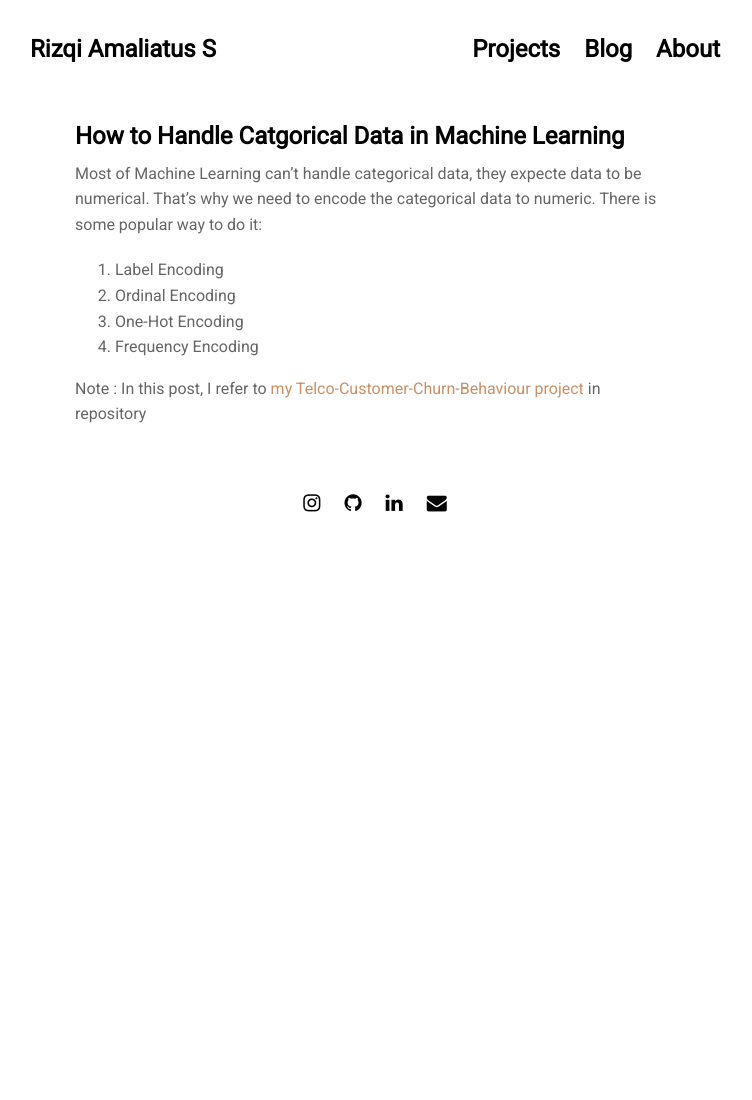
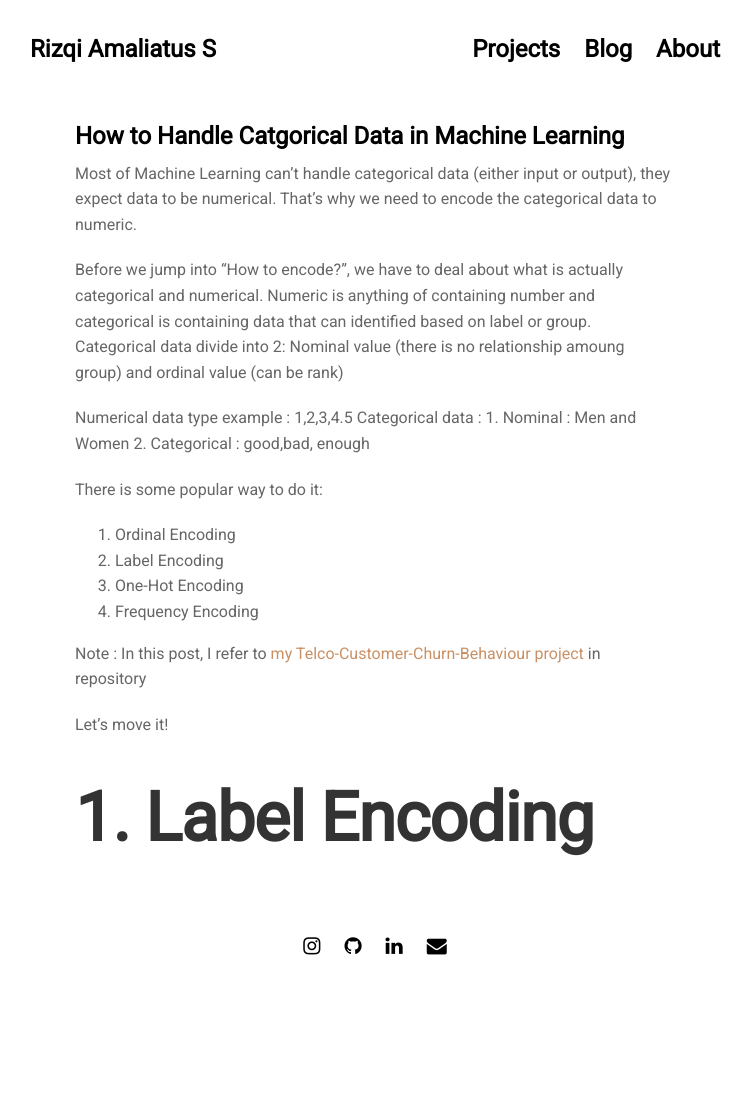
Before and after one commit to rizqiamaliatuss/rizqiamaliatuss.github.io, a Jekyll site: the page built from _posts/2022-08-13-Handle-Categorical-Data-Machine-Learning.md, in a window 1280 px wide. Shown: the whole page, without its empty margins (265-1017 px from the left). Built offline with Jekyll 4.4.1, drawn with Linux system fonts in a browser that asks for light colours; nearby versions of some CDN libraries; before the commit the page ends 900 px from its top, so only the background shows below that.

Commit message:
Update 2022-08-13-Handle-Categorical-Data-Machine-Learning.md

```diff
--- a/_posts/2022-08-13-Handle-Categorical-Data-Machine-Learning.md
+++ b/_posts/2022-08-13-Handle-Categorical-Data-Machine-Learning.md
@@ -3,13 +3,27 @@ layout: post
 title: "How to Handle Catgorical Data in Machine Learning"
 ---
 
-Most of Machine Learning can't handle categorical data, they expecte data to be numerical.
+Most of Machine Learning can't handle categorical data (either input or output), they expect data to be numerical.
 That's why we need to encode the categorical data to numeric.
+
+Before we jump into "How to encode?", we have to deal about what is actually categorical and numerical.
+Numeric is anything of containing number and categorical is containing data that can identified based on label or group.
+Categorical data divide into 2: Nominal value (there is no relationship amoung group) and ordinal value (can be rank)
+
+Numerical data type example : 1,2,3,4.5
+Categorical data :
+        1. Nominal : Men and Women
+        2. Categorical : good,bad, enough
+
 There is some popular way to do it:
 
-1. Label Encoding
-2. Ordinal Encoding
+1. Ordinal Encoding
+2. Label Encoding
 3. One-Hot Encoding
 4. Frequency Encoding
 
 Note : In this post, I refer to [my Telco-Customer-Churn-Behaviour project](https://github.com/rizqiamaliatuss/Customer_Churn_Prediction) in repository
+
+Let's move it!
+
+# 1. Label Encoding
```
